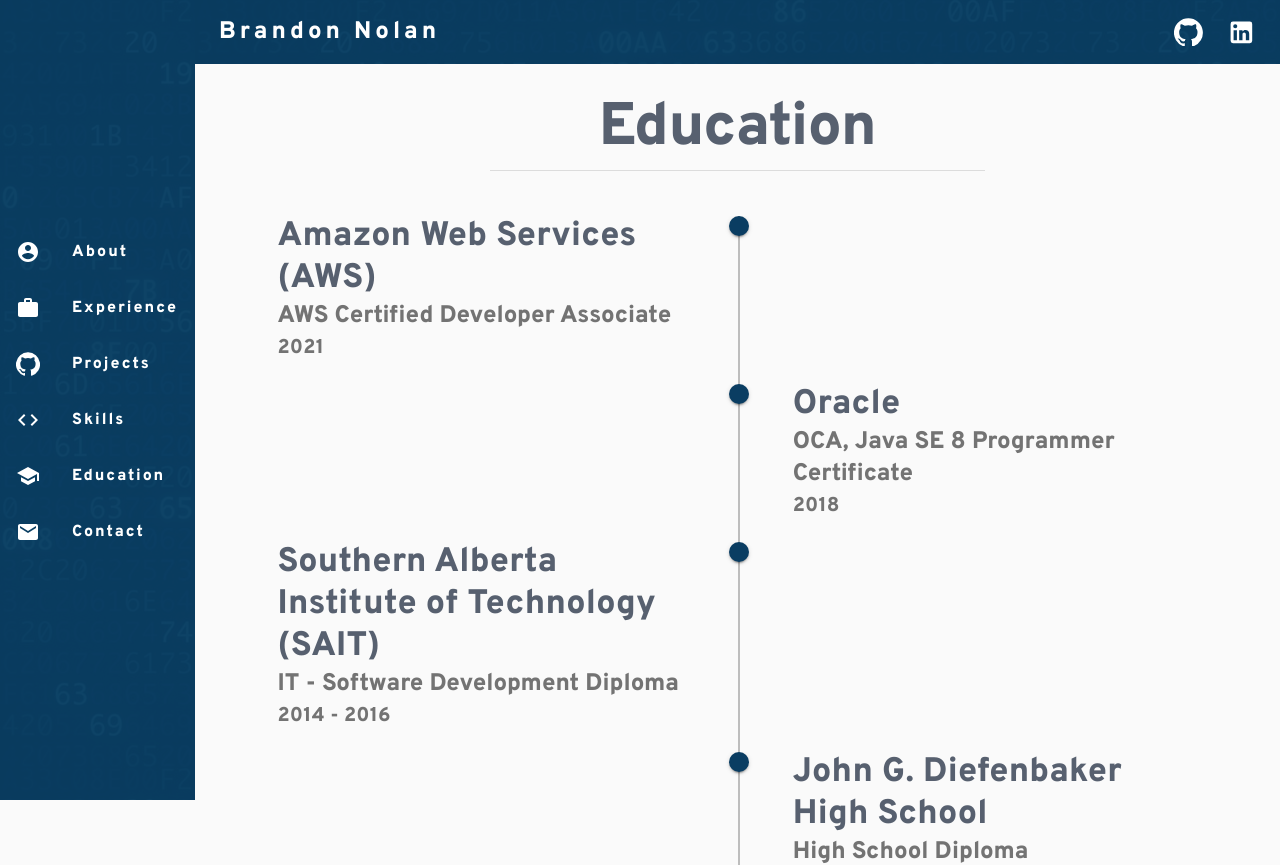
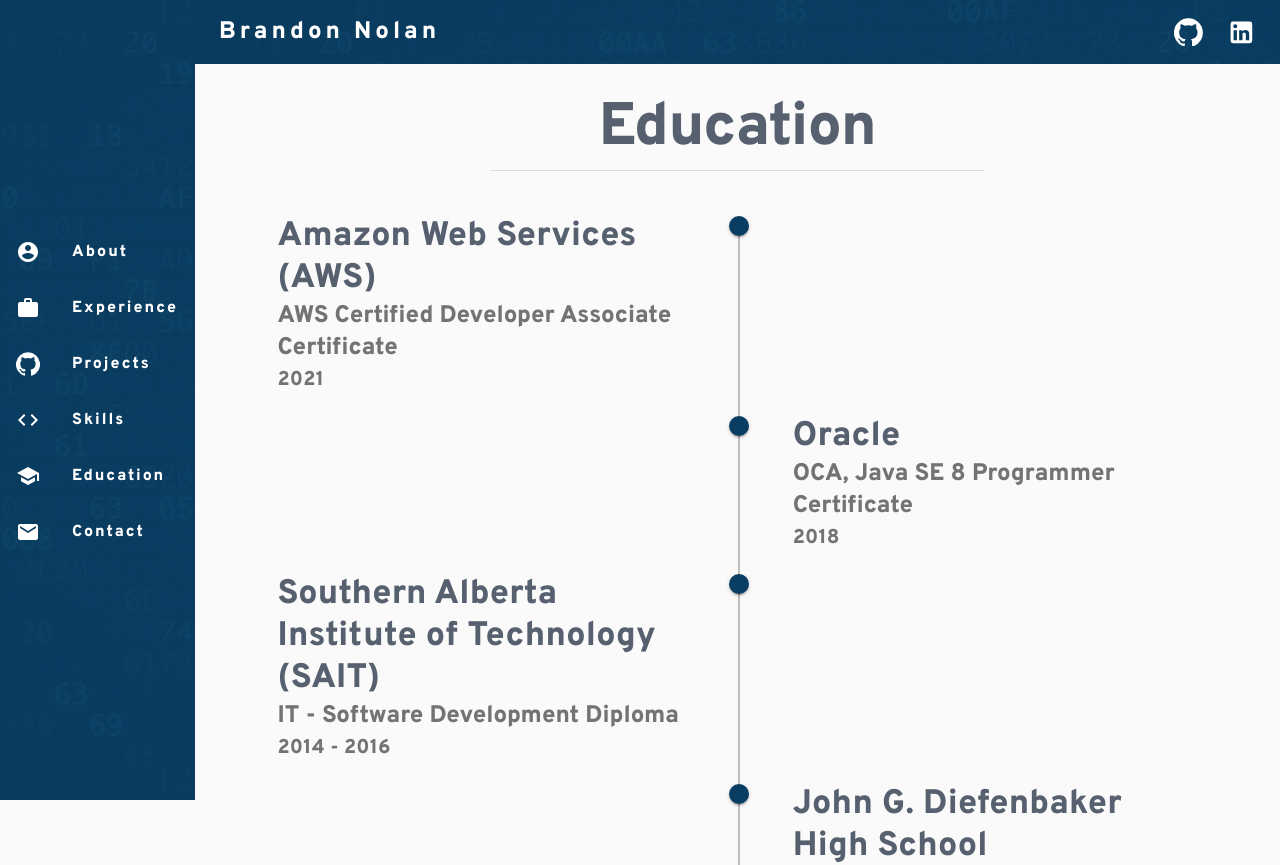
Before and after one commit to brandon3123/personal-website, a React (Create React App) app in the folder client/: page /Education in a window 1280 px wide. Shown: the top 865 px of the page. Built offline with nearby package versions, Linux system fonts and the light colour scheme.

Commit message:
Missed the "certificate" part of my new AWS cert

```diff
--- a/client/src/components/Education.js
+++ b/client/src/components/Education.js
@@ -21,7 +21,7 @@ class Education extends React.Component {
                         <div className="content-left-container">
                             <div className="content-left">
                                 <Typography className={'headerFont'} variant={'h4'}>Amazon Web Services (AWS)</Typography>
-                                <Typography variant={"h5"} className={'headerFont'} color={"textSecondary"}>AWS Certified Developer Associate</Typography>
+                                <Typography variant={"h5"} className={'headerFont'} color={"textSecondary"}>AWS Certified Developer Associate Certificate</Typography>
                                 <Typography variant={"h6"} className={'headerFont'} color={"textSecondary"}>2021</Typography>
                             </div>
                         </div>
```
